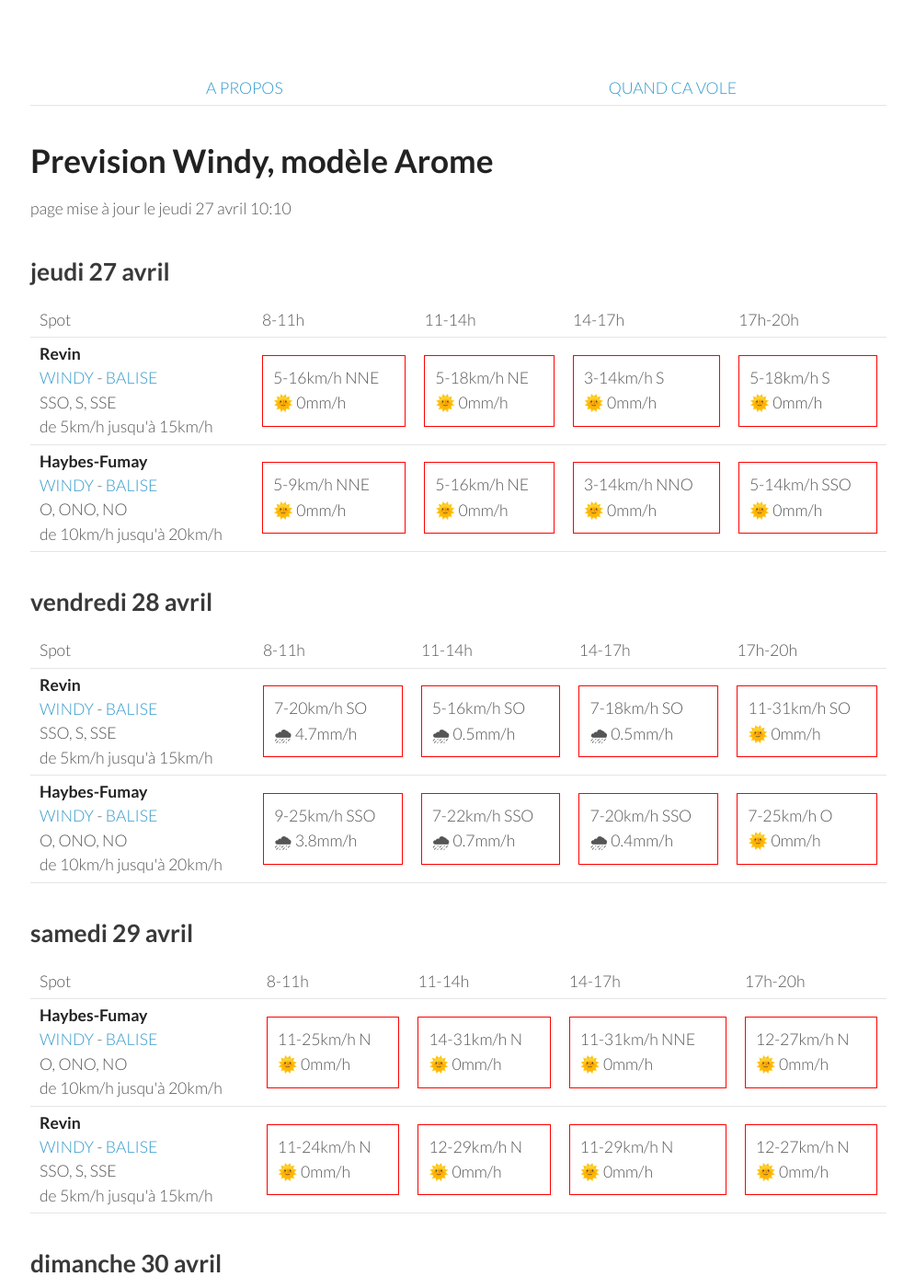
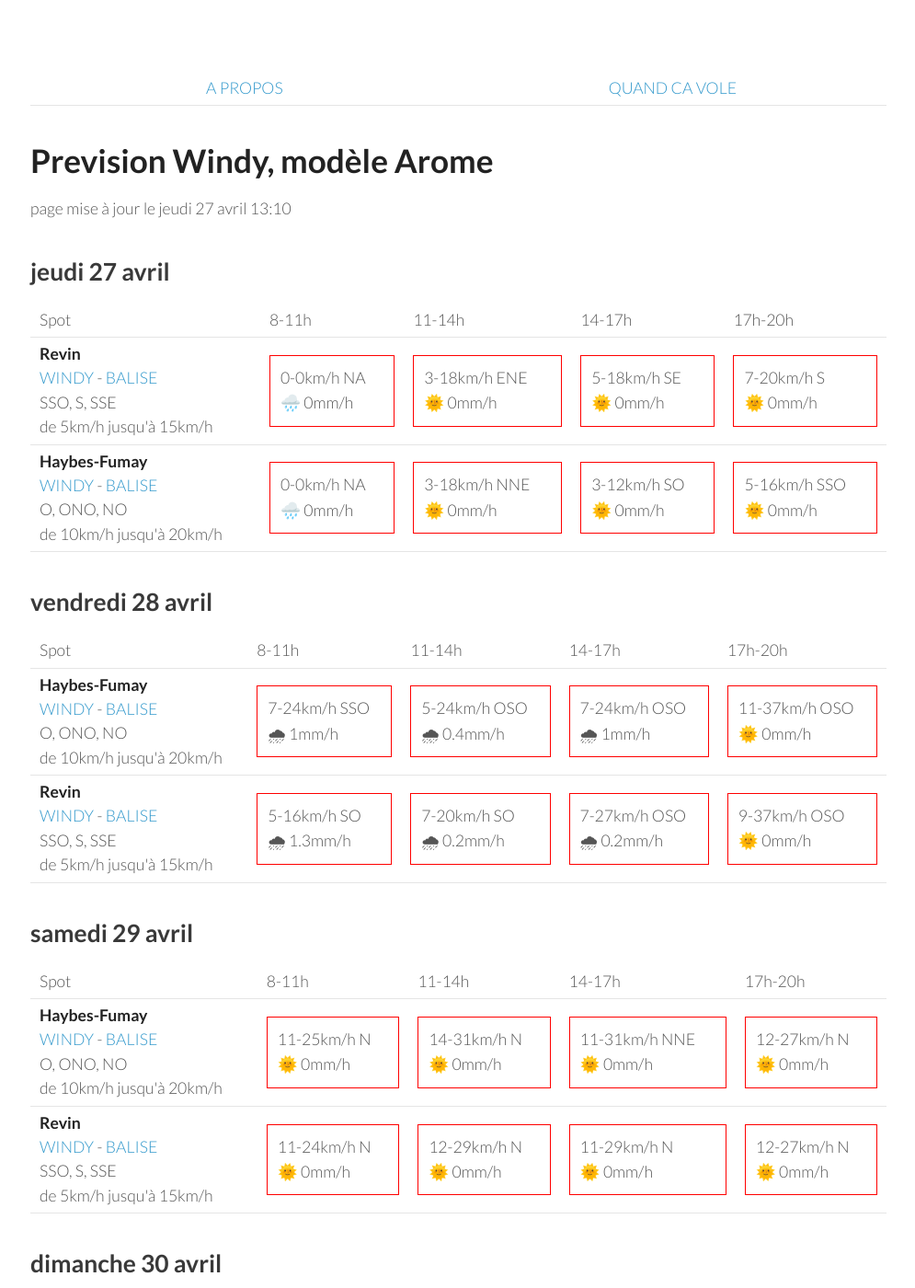
Before and after one commit to parapente-dans-le-nord/parapente-dans-le-nord.github.io, a Jekyll site: the page built from ardennes.markdown, in a window 1280 px wide and 1400 px high. Shown: the whole window at 92% size, without its empty margins (25-1020 px from the left). Built offline with Jekyll 4.4.1, drawn with Linux system fonts in a browser that asks for light colours.

Commit message:
update index.markdown

```diff
--- a/ardennes.markdown
+++ b/ardennes.markdown
@@ -7,7 +7,7 @@ title:  "Tous les spots"
 {: .links}
 
 # Prevision Windy, modèle Arome
-page mise à jour le jeudi 27 avril 10:10
+page mise à jour le jeudi 27 avril 13:10
 
 ## jeudi 27 avril
 
@@ -24,21 +24,19 @@ page mise à jour le jeudi 27 avril 10:10
 <tr>
         <td><strong>Revin</strong><br><a href="https://windy.com/49.948/4.625?49.543,4.625,8">WINDY</a> - <span class=""><a href="http://www.balisemeteo.com/balise.php?idBalise=5019">BALISE</a> </span><br> <span class="vent-favorable">SSO, S, SSE</span><br><span class="force-vent">de 5km/h jusqu'à 15km/h</span> </td>
 
-            <td><div class="not-flyable"><p>5-16km/h NNE</p><p>🌞 0mm/h</p></div></td>
-            <td><div class="not-flyable"><p>5-18km/h NE</p><p>🌞 0mm/h</p></div></td>
-            <td><div class="not-flyable"><p>3-14km/h S</p><p>🌞 0mm/h</p></div></td>
-            <td><div class="not-flyable"><p>5-18km/h S</p><p>🌞 0mm/h</p></div></td>
-
+            <td><div class="not-flyable"><p>0-0km/h NA</p><p>🌧️ 0mm/h</p></div></td>
+            <td><div class="not-flyable"><p>3-18km/h ENE</p><p>🌞 0mm/h</p></div></td>
+            <td><div class="not-flyable"><p>5-18km/h SE</p><p>🌞 0mm/h</p></div></td>
+            <td><div class="not-flyable"><p>7-20km/h S</p><p>🌞 0mm/h</p></div></td>
 
     </tr>
 <tr>
         <td><strong>Haybes-Fumay</strong><br><a href="https://windy.com/49.998/4.715?49.913,4.738,10">WINDY</a> - <span class=""><a href="http://www.balisemeteo.com/balise.php?idBalise=104">BALISE</a> </span><br> <span class="vent-favorable">O, ONO, NO</span><br><span class="force-vent">de 10km/h jusqu'à 20km/h</span> </td>
 
-            <td><div class="not-flyable"><p>5-9km/h NNE</p><p>🌞 0mm/h</p></div></td>
-            <td><div class="not-flyable"><p>5-16km/h NE</p><p>🌞 0mm/h</p></div></td>
-            <td><div class="not-flyable"><p>3-14km/h NNO</p><p>🌞 0mm/h</p></div></td>
-            <td><div class="not-flyable"><p>5-14km/h SSO</p><p>🌞 0mm/h</p></div></td>
-
+            <td><div class="not-flyable"><p>0-0km/h NA</p><p>🌧️ 0mm/h</p></div></td>
+            <td><div class="not-flyable"><p>3-18km/h NNE</p><p>🌞 0mm/h</p></div></td>
+            <td><div class="not-flyable"><p>3-12km/h SO</p><p>🌞 0mm/h</p></div></td>
+            <td><div class="not-flyable"><p>5-16km/h SSO</p><p>🌞 0mm/h</p></div></td>
 
     </tr>
 
@@ -58,22 +56,22 @@ page mise à jour le jeudi 27 avril 10:10
       <td>17h-20h</td>
     </tr>
 <tr>
-        <td><strong>Revin</strong><br><a href="https://windy.com/49.948/4.625?49.543,4.625,8">WINDY</a> - <span class=""><a href="http://www.balisemeteo.com/balise.php?idBalise=5019">BALISE</a> </span><br> <span class="vent-favorable">SSO, S, SSE</span><br><span class="force-vent">de 5km/h jusqu'à 15km/h</span> </td>
+        <td><strong>Haybes-Fumay</strong><br><a href="https://windy.com/49.998/4.715?49.913,4.738,10">WINDY</a> - <span class=""><a href="http://www.balisemeteo.com/balise.php?idBalise=104">BALISE</a> </span><br> <span class="vent-favorable">O, ONO, NO</span><br><span class="force-vent">de 10km/h jusqu'à 20km/h</span> </td>
 
-            <td><div class="not-flyable"><p>7-20km/h SO</p><p>🌧 4.7mm/h</p></div></td>
-            <td><div class="not-flyable"><p>5-16km/h SO</p><p>🌧 0.5mm/h</p></div></td>
-            <td><div class="not-flyable"><p>7-18km/h SO</p><p>🌧 0.5mm/h</p></div></td>
-            <td><div class="not-flyable"><p>11-31km/h SO</p><p>🌞 0mm/h</p></div></td>
+            <td><div class="not-flyable"><p>7-24km/h SSO</p><p>🌧 1mm/h</p></div></td>
+            <td><div class="not-flyable"><p>5-24km/h OSO</p><p>🌧 0.4mm/h</p></div></td>
+            <td><div class="not-flyable"><p>7-24km/h OSO</p><p>🌧 1mm/h</p></div></td>
+            <td><div class="not-flyable"><p>11-37km/h OSO</p><p>🌞 0mm/h</p></div></td>
 
 
     </tr>
 <tr>
-        <td><strong>Haybes-Fumay</strong><br><a href="https://windy.com/49.998/4.715?49.913,4.738,10">WINDY</a> - <span class=""><a href="http://www.balisemeteo.com/balise.php?idBalise=104">BALISE</a> </span><br> <span class="vent-favorable">O, ONO, NO</span><br><span class="force-vent">de 10km/h jusqu'à 20km/h</span> </td>
+        <td><strong>Revin</strong><br><a href="https://windy.com/49.948/4.625?49.543,4.625,8">WINDY</a> - <span class=""><a href="http://www.balisemeteo.com/balise.php?idBalise=5019">BALISE</a> </span><br> <span class="vent-favorable">SSO, S, SSE</span><br><span class="force-vent">de 5km/h jusqu'à 15km/h</span> </td>
 
-            <td><div class="not-flyable"><p>9-25km/h SSO</p><p>🌧 3.8mm/h</p></div></td>
-            <td><div class="not-flyable"><p>7-22km/h SSO</p><p>🌧 0.7mm/h</p></div></td>
-            <td><div class="not-flyable"><p>7-20km/h SSO</p><p>🌧 0.4mm/h</p></div></td>
-            <td><div class="not-flyable"><p>7-25km/h O</p><p>🌞 0mm/h</p></div></td>
+            <td><div class="not-flyable"><p>5-16km/h SO</p><p>🌧 1.3mm/h</p></div></td>
+            <td><div class="not-flyable"><p>7-20km/h SO</p><p>🌧 0.2mm/h</p></div></td>
+            <td><div class="not-flyable"><p>7-27km/h OSO</p><p>🌧 0.2mm/h</p></div></td>
+            <td><div class="not-flyable"><p>9-37km/h OSO</p><p>🌞 0mm/h</p></div></td>
 
 
     </tr>
```
